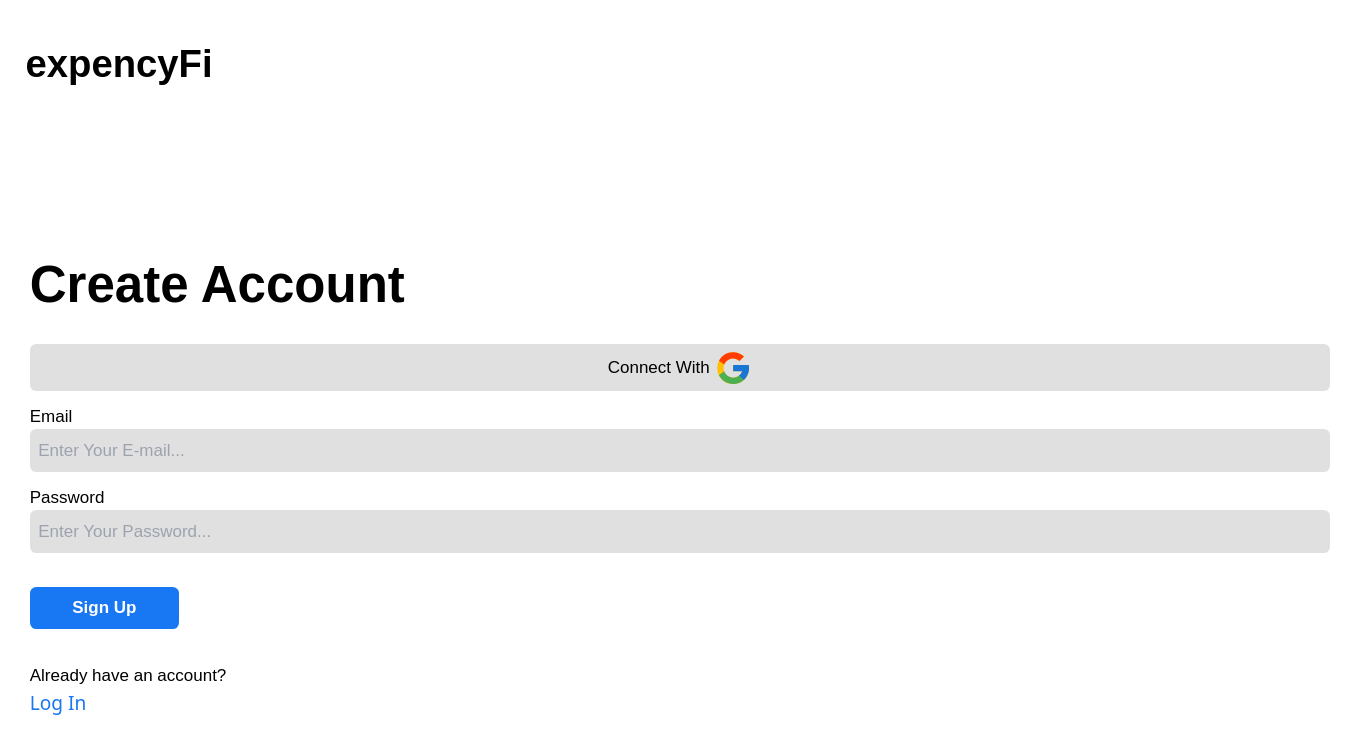
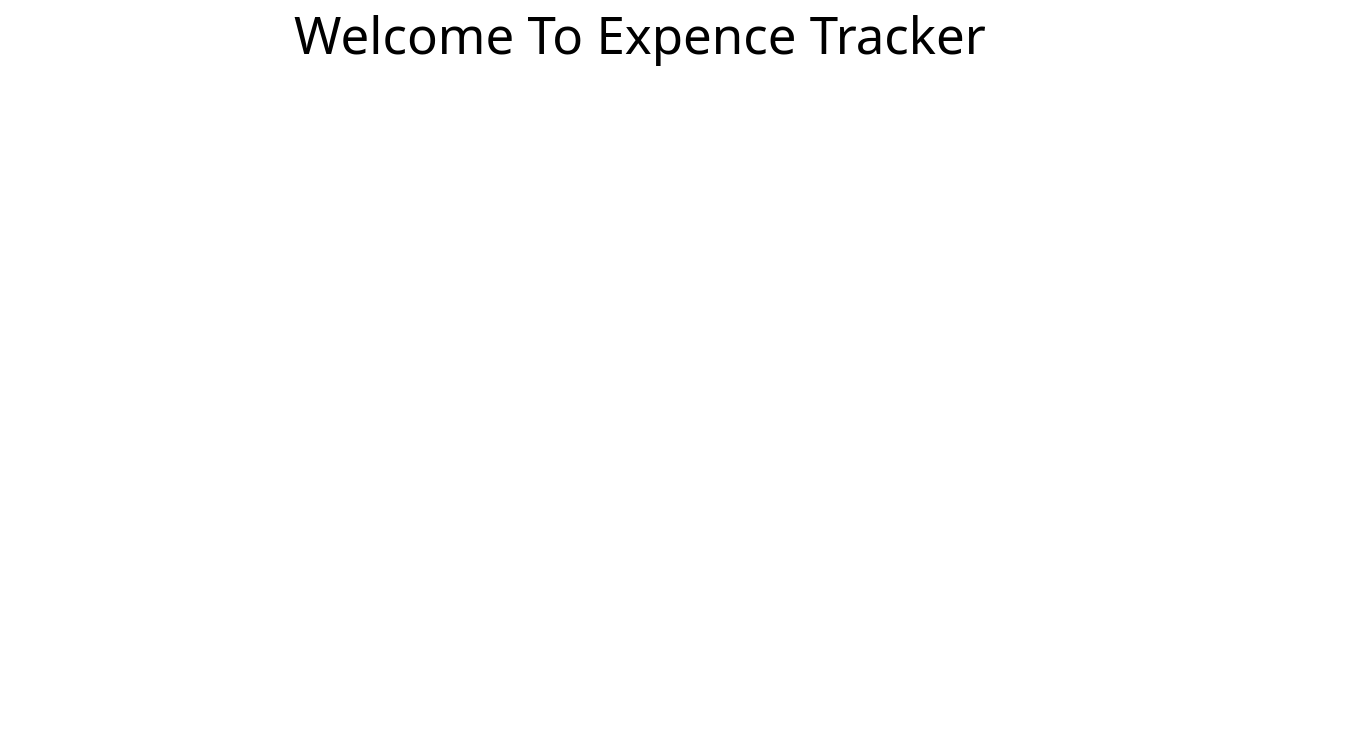
Before and after one commit to Sourav0809/Expencify, a React (Vite) app: page /home in a window 1280 px wide. Shown: the top 754 px of the page, 1360 px wide, since content can reach past the window. Built offline with nearby package versions, Linux system fonts and the light colour scheme.

Commit message:
FE : Navigated to Home Page after user log in

```diff
--- a/package.json
+++ b/package.json
@@ -13,7 +13,8 @@
     "axios": "^1.5.0",
     "react": "^18.2.0",
     "react-dom": "^18.2.0",
-    "react-icons": "^4.10.1"
+    "react-icons": "^4.10.1",
+    "react-router-dom": "^6.15.0"
   },
   "devDependencies": {
     "@types/react": "^18.2.15",
--- a/src/App/App.jsx
+++ b/src/App/App.jsx
@@ -1,8 +1,8 @@
-import AuthPage from "../Pages/AuthPage";
+import MyRoutes from "../Routes/MyRoutes";
 const App = () => {
   return (
     <>
-      <AuthPage />
+      <MyRoutes />
     </>
   );
 };
--- a/src/Components/Authentication/UI/Authentication.jsx
+++ b/src/Components/Authentication/UI/Authentication.jsx
@@ -1,10 +1,12 @@
 import axios from "axios";
 import { useState } from "react";
 import { FcGoogle } from "react-icons/fc";
+import { useNavigate } from "react-router-dom";
 const Authentication = () => {
   const [loggedIn, setLoggedIn] = useState(false);
   const [userEmail, setUserEmail] = useState("");
   const [userPwd, setUserPwd] = useState("");
+  const navigate = useNavigate();
 
   // log in handeler fundtion to change the state for user to login to sign up
   const setIsloggedInHandeler = () => {
@@ -34,7 +36,7 @@ const Authentication = () => {
           "https://identitytoolkit.googleapis.com/v1/accounts:signUp?key=AIzaSyDWx40StKOSrRktR-vSNki9teMtZ9f_Lpo",
           submitedval
         );
-        console.log(submitedRes);
+        navigate("/home");
       }
 
       // when user log in
@@ -43,6 +45,7 @@ const Authentication = () => {
           "https://identitytoolkit.googleapis.com/v1/accounts:signInWithPassword?key=AIzaSyDWx40StKOSrRktR-vSNki9teMtZ9f_Lpo",
           submitedval
         );
+        navigate("/home");
         console.log(submitedRes);
       }
     } catch (error) {
--- /dev/null
+++ b/src/Pages/HomePage.jsx
@@ -0,0 +1,7 @@
+const HomePage = () => {
+  return (
+    <div className=" mt-2 text-5xl text-center">Welcome To Expence Tracker</div>
+  );
+};
+
+export default HomePage;
--- /dev/null
+++ b/src/Routes/MyRoutes.jsx
@@ -0,0 +1,14 @@
+import { Route, Routes } from "react-router-dom";
+import HomePage from "../Pages/HomePage";
+import AuthPage from "../Pages/AuthPage";
+const MyRoutes = () => {
+  return (
+    <Routes>
+      <Route path="/" element={<AuthPage />} />
+      <Route path="/home" element={<HomePage />} />
+      <Route path="*" element={<HomePage />} />
+    </Routes>
+  );
+};
+
+export default MyRoutes;
--- a/src/main.jsx
+++ b/src/main.jsx
@@ -2,5 +2,10 @@ import React from "react";
 import ReactDOM from "react-dom/client";
 import App from "./App/App";
 import "./index.css";
+import { BrowserRouter } from "react-router-dom";
 
-ReactDOM.createRoot(document.getElementById("root")).render(<App />);
+ReactDOM.createRoot(document.getElementById("root")).render(
+  <BrowserRouter>
+    <App />
+  </BrowserRouter>
+);
```
Also changed, not shown: 1 other file (tests, documents, lock files or other folders).
